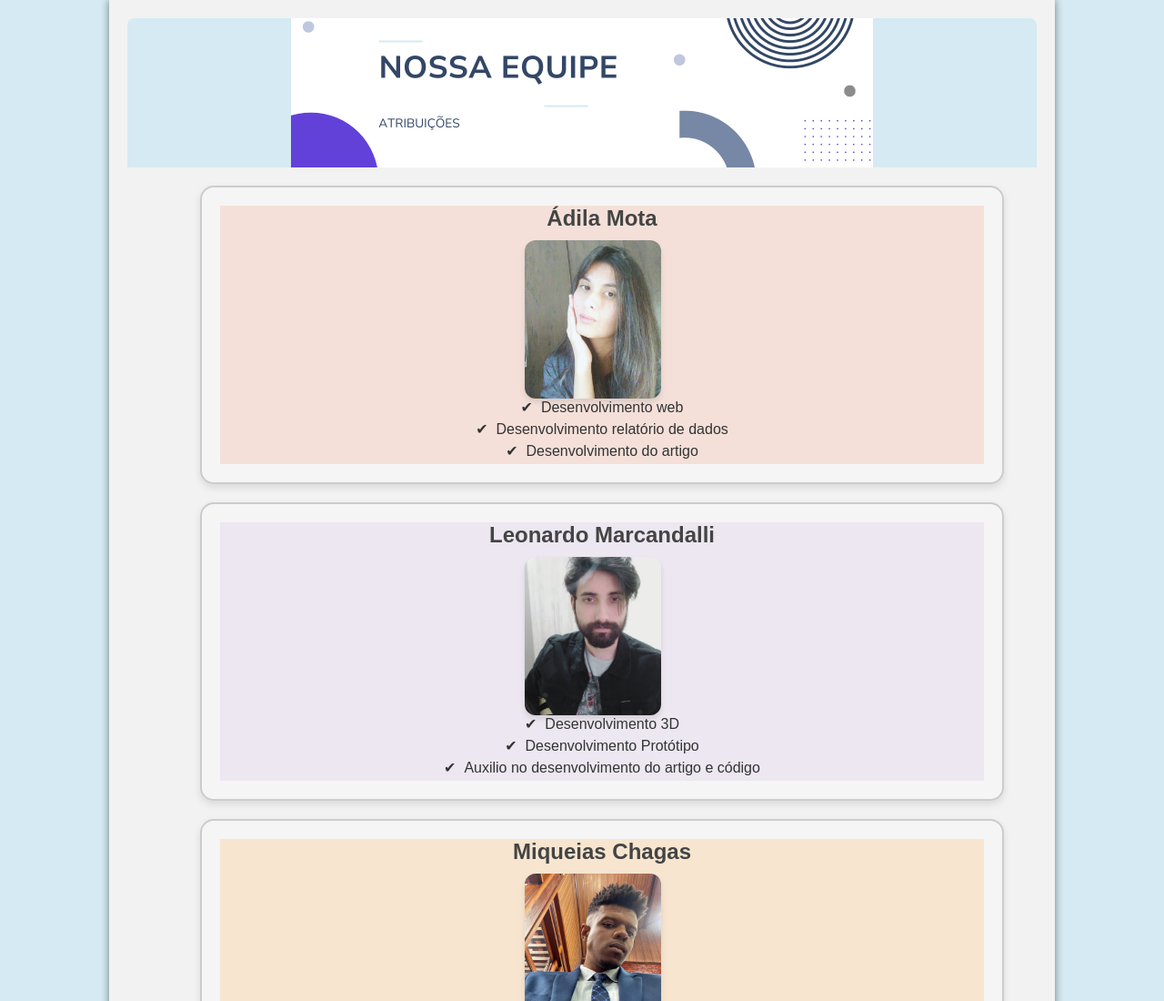
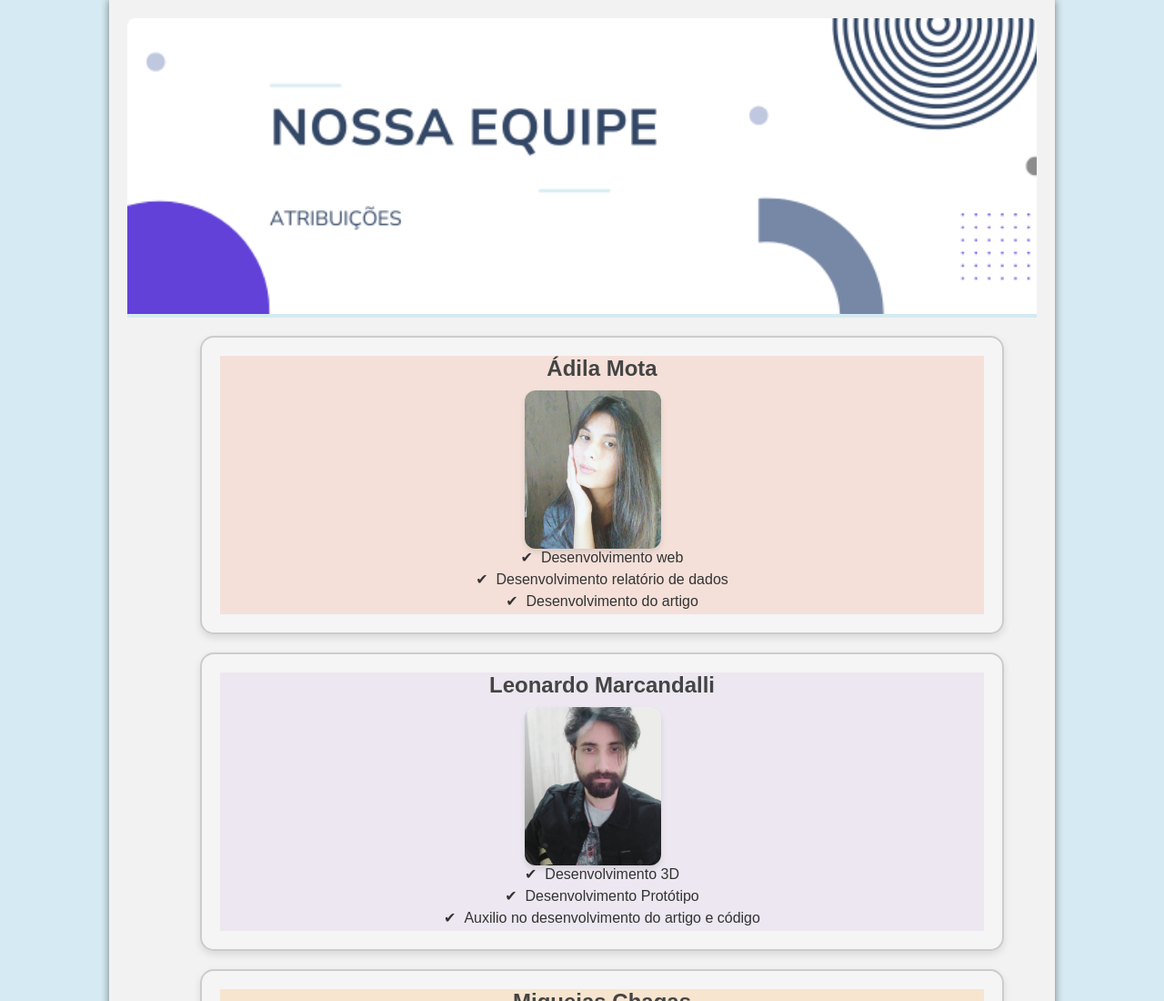
Before and after one commit to Adila02/DatiFisica, a plain HTML site: page contato.html in a window 1280 px wide. Shown: the top 1100 px of the page at 91% size. Drawn offline with Linux system fonts and the light colour scheme.

Commit message:
algumas coisas arrumadas

```diff
--- a/style1.css
+++ b/style1.css
@@ -766,9 +766,9 @@ footer .menu a:hover {
 
 #img_equipe {
     display: flex;
-    justify-content: center;
-    max-width: 1200px;
-    margin: 0 auto;
+    justify-content: left;
+    max-width: 1920px; /*1200px*/
+    margin: auto;
     padding: 0; /* Remove completamente o espaçamento interno */
     background-color: var(--cor0); /* Fundo claro do container */
     border-radius: 8px 8px 0px 0px; /* Remove arredondamento se quiser que a imagem ocupe toda a área */
@@ -776,11 +776,12 @@ footer .menu a:hover {
 }
 
 #img_equipe img {
-    width: calc(100% + 40px); /* Faz a imagem ocupar mais que 100% do container para cobrir possíveis margens */
+    width: calc(100% + 400px); /* Faz a imagem ocupar mais que 100% do container para cobrir possíveis margens */
     height: auto;
     object-fit: cover; /* Faz a imagem preencher todo o espaço do container */
-    margin: -20px; /* Move a imagem para fora para remover qualquer borda ou espaço indesejado */
+    margin: auto; /* Move a imagem para fora para remover qualquer borda ou espaço indesejado */ /*-20px*/
     border-radius: 0; /* Remove borda arredondada da imagem */
+    justify-content: center;
 }
 
 
@@ -1085,3 +1086,6 @@ footer .menu a:hover {
 .prototipo ul li a button:hover {
     background-color: #0056b3; /* Cor de fundo ao passar o mouse */
 }
+
+
+/* Seção da calculadora */
```
Also changed, not shown: principais_ferramentas.html (+3 -2 lines).
